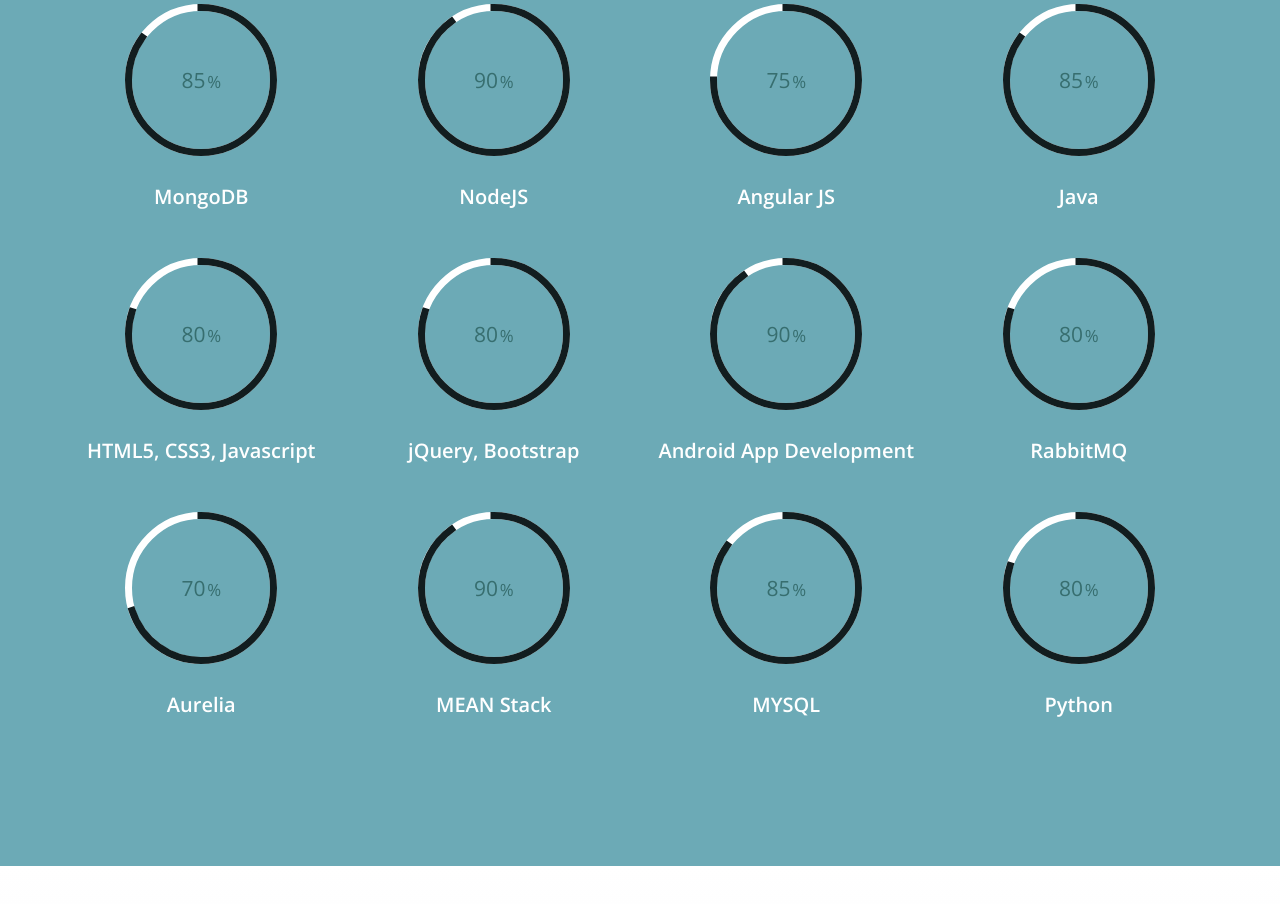
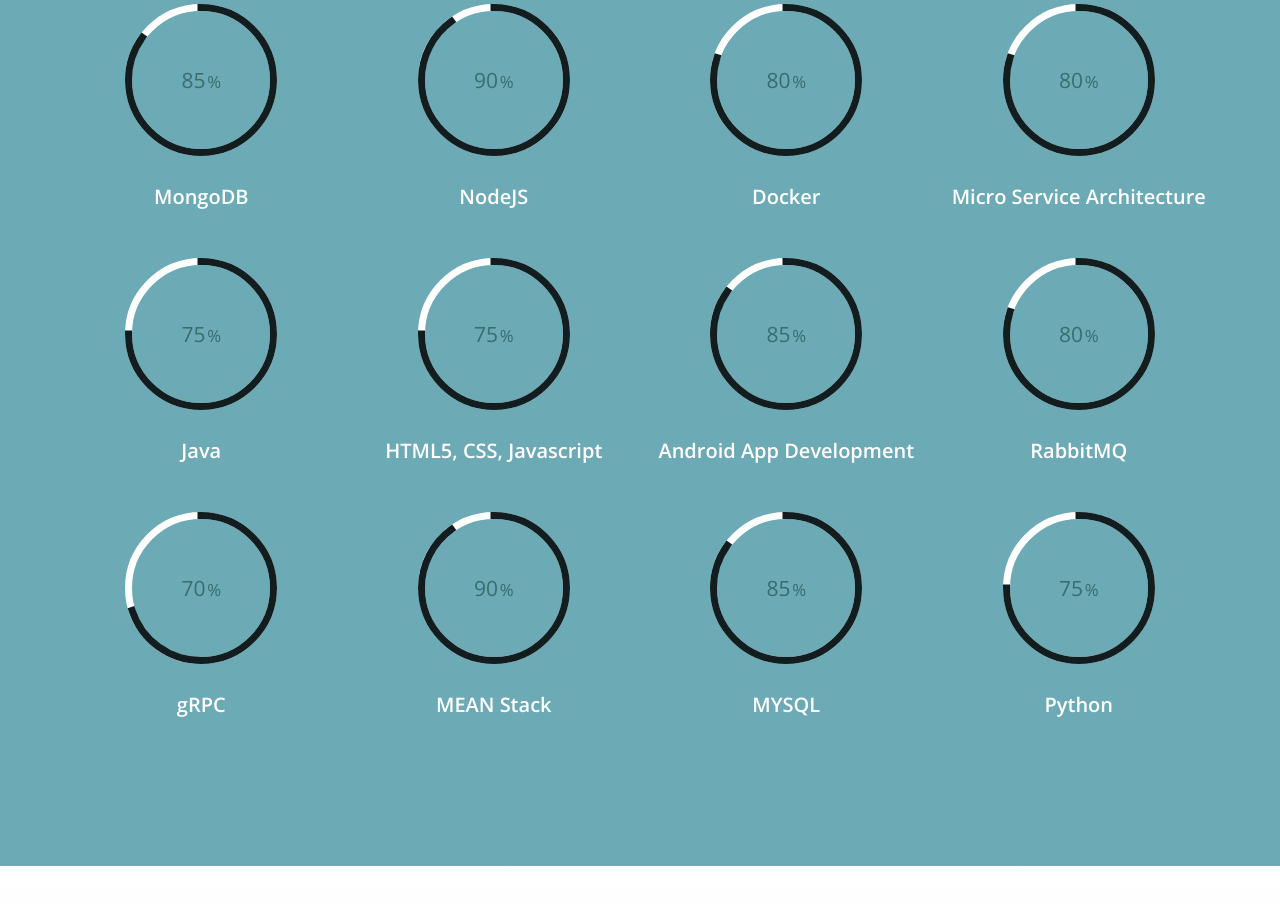
Before and after one commit to jitendra-gadhwal/jitendra-gadhwal.github.io, a website with bundled scripts: page index.html in a window 1280 px wide. Shown: the part 1207-2111 px from the top of the page. Built offline with nearby package versions, Linux system fonts and the light colour scheme.

Commit message:
added new skills--

```diff
--- a/index.html
+++ b/index.html
@@ -159,23 +159,23 @@
           </span>
           <h4>NodeJS</h4>
         </div>
-        <div class="col-md-3 col-sm-6 skill"> <span class="chart" data-percent="75"> <span class="percent">85</span>
+        <div class="col-md-3 col-sm-6 skill"> <span class="chart" data-percent="80"> <span class="percent">85</span>
           </span>
-          <h4>Angular JS</h4>
+          <h4>Docker</h4>
         </div>
-        <div class="col-md-3 col-sm-6 skill"> <span class="chart" data-percent="85"> <span class="percent">90</span>
+        <div class="col-md-3 col-sm-6 skill"> <span class="chart" data-percent="80"> <span class="percent">90</span>
+          </span>
+          <h4>Micro Service Architecture</h4>
+        </div>
+        <div class="col-md-3 col-sm-6 skill"> <span class="chart" data-percent="75"> <span class="percent">95</span>
           </span>
           <h4>Java</h4>
         </div>
-        <div class="col-md-3 col-sm-6 skill"> <span class="chart" data-percent="80"> <span class="percent">95</span>
+        <div class="col-md-3 col-sm-6 skill"> <span class="chart" data-percent="75"> <span class="percent">90</span>
           </span>
-          <h4>HTML5, CSS3, Javascript</h4>
+          <h4>HTML5, CSS, Javascript</h4>
         </div>
-        <div class="col-md-3 col-sm-6 skill"> <span class="chart" data-percent="80"> <span class="percent">90</span>
-          </span>
-          <h4>jQuery, Bootstrap</h4>
-        </div>
-        <div class="col-md-3 col-sm-6 skill"> <span class="chart" data-percent="90"> <span class="percent">93</span>
+        <div class="col-md-3 col-sm-6 skill"> <span class="chart" data-percent="85"> <span class="percent">93</span>
           </span>
           <h4>Android App Development</h4>
         </div>
@@ -185,7 +185,7 @@
         </div>
         <div class="col-md-3 col-sm-6 skill"> <span class="chart" data-percent="70"> <span class="percent">72</span>
           </span>
-          <h4>Aurelia</h4>
+          <h4>gRPC</h4>
         </div>
         <div class="col-md-3 col-sm-6 skill"> <span class="chart" data-percent="90"> <span class="percent">90</span>
           </span>
@@ -195,7 +195,7 @@
           </span>
           <h4>MYSQL</h4>
         </div>
-        <div class="col-md-3 col-sm-6 skill"> <span class="chart" data-percent="80"> <span class="percent">80</span>
+        <div class="col-md-3 col-sm-6 skill"> <span class="chart" data-percent="75"> <span class="percent">80</span>
           </span>
           <h4>Python</h4>
         </div>
```
Also changed, not shown: 1 other file.
